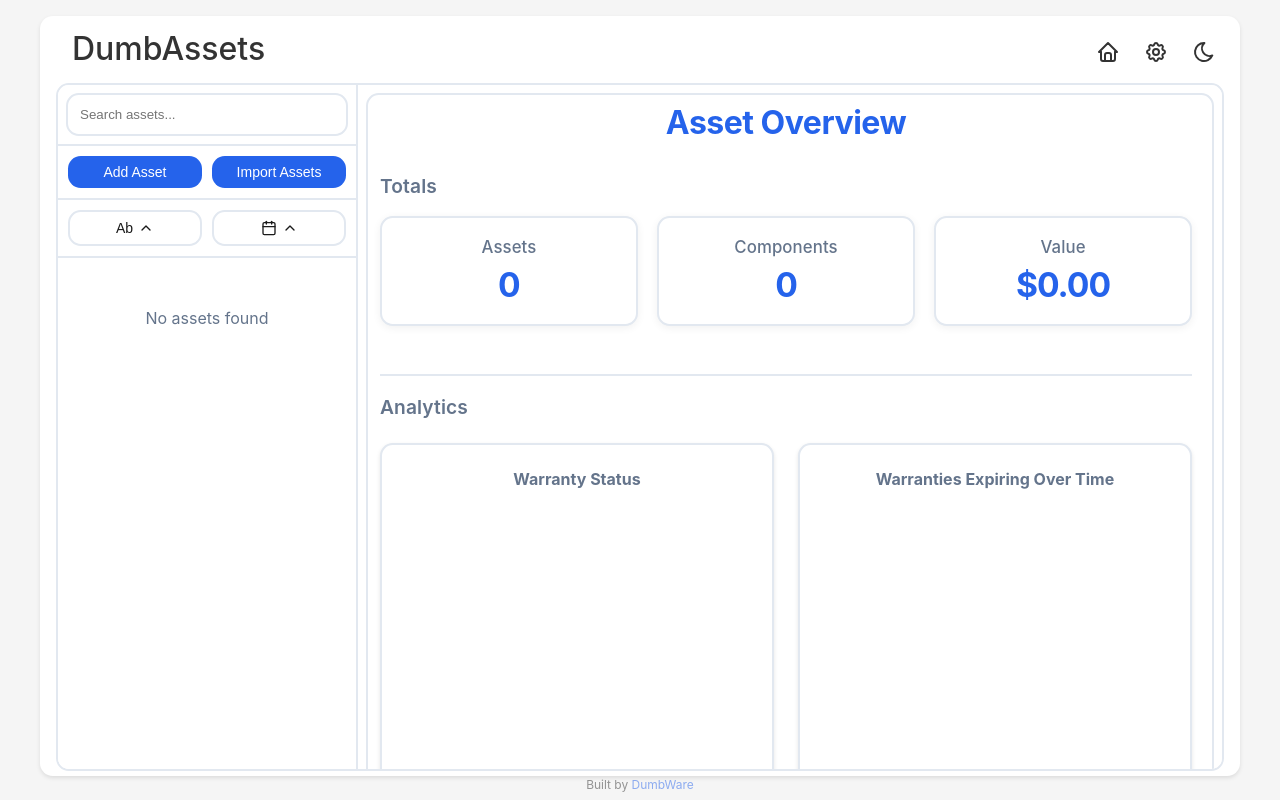
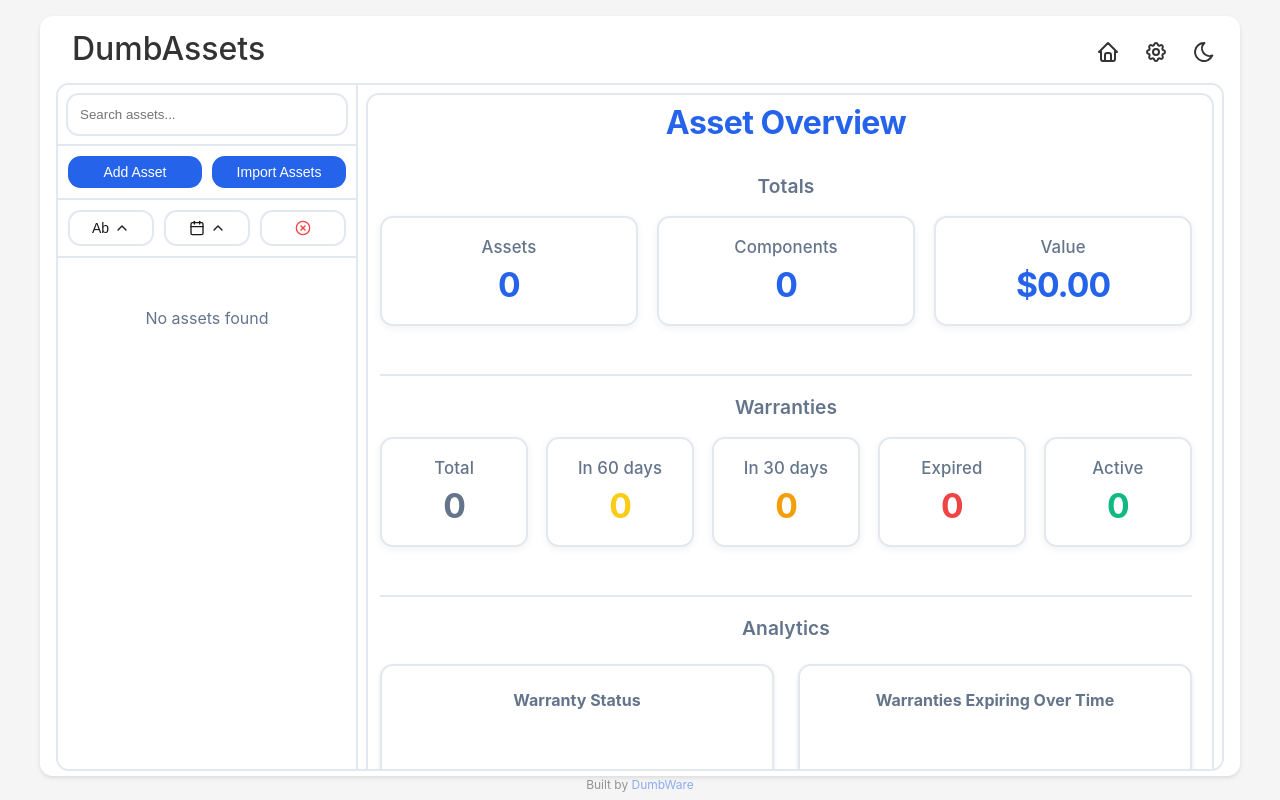
Before and after one commit to tvl83/DumbAssets, a website with bundled scripts: page public/index.html in a window 1280 px wide. Built offline with nearby package versions, Linux system fonts and the light colour scheme; files whose address does not match are found by name.

Commit message:
Add clear filters button and fix aspect ratio of donut chart

```diff
--- a/public/index.html
+++ b/public/index.html
@@ -85,6 +85,13 @@
                             </svg>
                             <svg class="sort-icon" viewBox="0 0 24 24" fill="none" stroke="currentColor" stroke-width="2" stroke-linecap="round" stroke-linejoin="round">
                                 <path d="M18 15l-6-6-6 6"/>
+                            </svg>
+                        </button>
+                        <button id="clearFiltersBtn" class="sort-button clear-filters" title="Clear all filters">
+                            <svg viewBox="0 0 24 24" width="16" height="16" stroke="currentColor" stroke-width="2" fill="none" stroke-linecap="round" stroke-linejoin="round">
+                                <circle cx="12" cy="12" r="10" />
+                                <line x1="15" y1="9" x2="9" y2="15" />
+                                <line x1="9" y1="9" x2="15" y2="15" />
                             </svg>
                         </button>
                     </div>
--- a/public/script.js
+++ b/public/script.js
@@ -526,19 +526,6 @@ function renderDashboard() {
                     <div class="dashboard-card value" data-filter="value">
                         <div class="card-label">Value</div>
                         <div class="card-value">${formatCurrency(totalValue)}</div>
-                    </div>
-                </div>
-            </div>
-            <div class="dashboard-section">
-                <div class="section-title">Analytics</div>
-                <div class="dashboard-charts-section">
-                    <div class="chart-container">
-                        <h3>Warranty Status</h3>
-                        <canvas id="warrantyPieChart" class="chart-canvas"></canvas>
-                    </div>
-                    <div class="chart-container">
-                        <h3>Warranties Expiring Over Time</h3>
-                        <canvas id="warrantyLineChart" class="chart-canvas"></canvas>
                     </div>
                 </div>
             </div>
@@ -567,11 +554,41 @@ function renderDashboard() {
                     </div>
                 </div>
             </div>
+            <div class="dashboard-section">
+                <div class="section-title">Analytics</div>
+                <div class="dashboard-charts-section">
+                    <div class="chart-container">
+                        <h3>Warranty Status</h3>
+                        <canvas id="warrantyPieChart" class="chart-canvas"></canvas>
+                    </div>
+                    <div class="chart-container">
+                        <h3>Warranties Expiring Over Time</h3>
+                        <canvas id="warrantyLineChart" class="chart-canvas"></canvas>
+                    </div>
+                </div>
+            </div>
         </div>
     `;
 
     // Create charts after the HTML has been added to the DOM
     chartManager.createWarrantyDashboard({ allWarranties, expired, within30, within60, active });
+
+    // Add click handler for clear filters button
+    const clearFiltersBtn = document.getElementById('clearFiltersBtn');
+    if (clearFiltersBtn) {
+        clearFiltersBtn.addEventListener('click', () => {
+            // Remove active class from all cards
+            assetDetails.querySelectorAll('.dashboard-card').forEach(c => {
+                c.classList.remove('active');
+            });
+
+            // Reset filter
+            dashboardFilter = null;
+            updateDashboardFilter(null);
+            renderAssetList(searchInput.value);
+            if (!selectedAssetId) renderDashboard();
+        });
+    }
 
     // Add click handlers for filtering (except value card)
     assetDetails.querySelectorAll('.dashboard-card').forEach(card => {
--- a/public/styles.css
+++ b/public/styles.css
@@ -1224,9 +1224,10 @@ input[type="date"][data-has-value="true"] {
     padding: 10px;
     border-bottom: var(--app-border);
     background-color: var(--background-color);
-}
-
-.sort-button {
+    flex-wrap: wrap;
+}
+
+.sort-button, .clear-filters-button {
     flex: 1;
     padding: 8px 16px;
     border: var(--app-border);
@@ -1249,26 +1250,28 @@ input[type="date"][data-has-value="true"] {
     color: white;
     border-color: var(--primary-color);
 }
-
 .sort-button.active .sort-icon {
     stroke: white;
 }
-
 .sort-icon {
     width: 16px;
     height: 16px;
     transition: transform 0.2s;
 }
-
 .sort-button[data-direction="desc"] .sort-icon {
     transform: rotate(180deg);
+}
+.sort-button.clear-filters:hover {
+    background-color: var(--hover-color);
+}
+.sort-button.clear-filters svg {
+    stroke: var(--error-color);
 }
 
 .calendar-icon {
     width: 16px;
     height: 16px;
 }
-
 
 .file-preview {
     margin-top: 8px;
@@ -1684,6 +1687,7 @@ a:hover {
     color: var(--secondary-color);
     margin-bottom: 1.1rem;
     letter-spacing: 0.1px;
+    text-align: center;
 }
 
 /* Dashboard cards grid layouts */
@@ -1727,7 +1731,7 @@ a:hover {
     border: var(--app-border);
     flex: 1 1 calc(50% - 0.75rem); /* 50% width minus half of the gap */
     min-width: 300px; /* Minimum width before wrapping */
-    height: 350px;
+    max-height: 375px;
     position: relative;
 }
 
```
